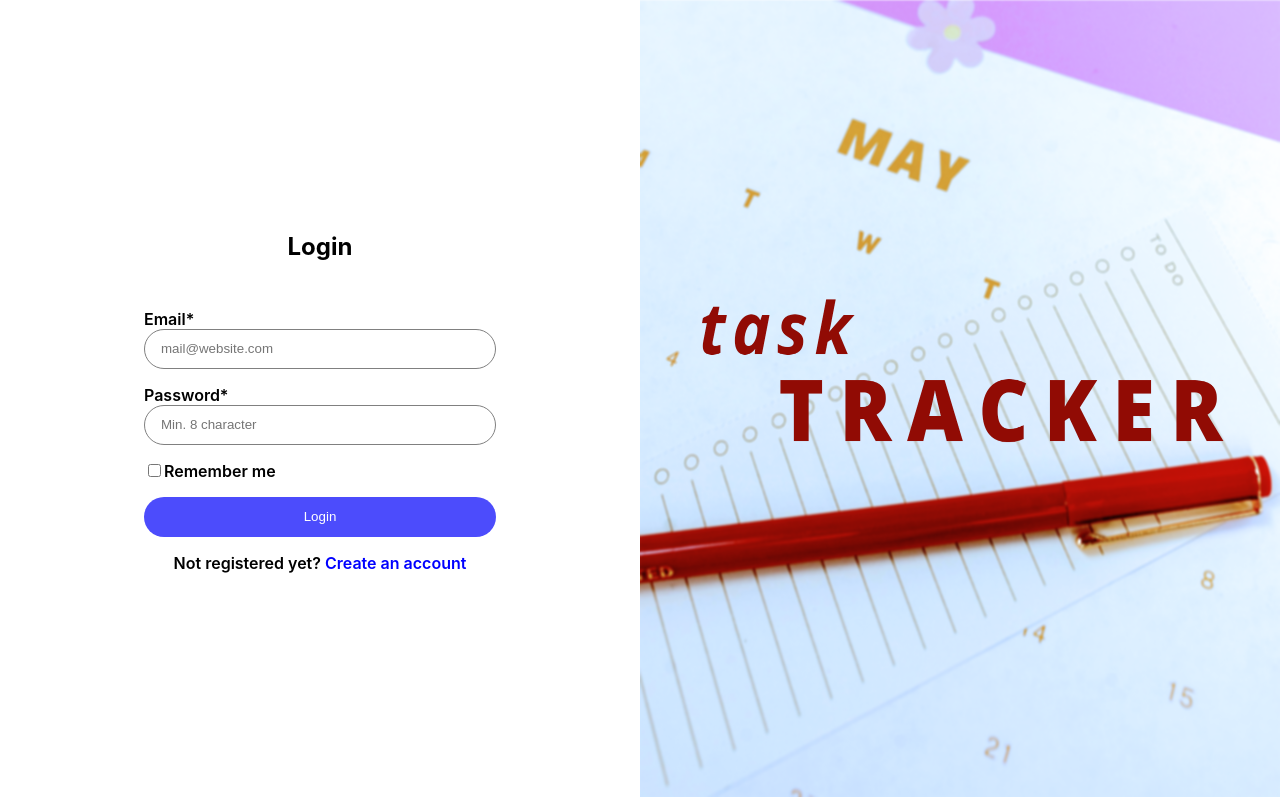
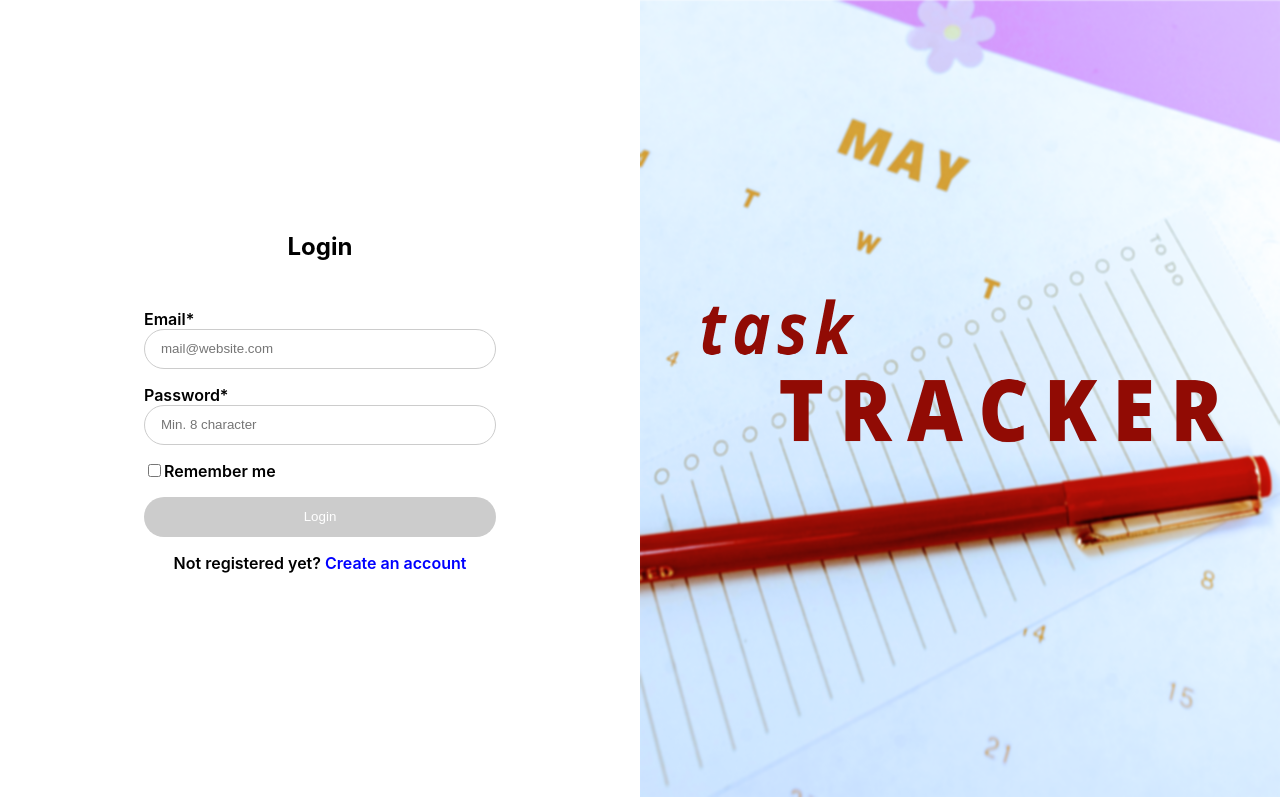
Before and after one commit to PayalSasmal10/ToDo-FullStack, a React (Create React App) app in the folder todo-project/todo-ui/: page / in a window 1280 px wide. Built offline with nearby package versions, Linux system fonts and the light colour scheme.

Commit message:
Login page dynamic styling and logic done

```diff
--- a/todo-project/todo-ui/src/components/login/login.js
+++ b/todo-project/todo-ui/src/components/login/login.js
@@ -1,37 +1,64 @@
-import { useState } from 'react';
+import { useEffect, useState } from 'react';
 
 const Login = ({ loginSwitch, setLoginSwitch }) => {
   const [email, setEmail] = useState('');
   const [emailTouched, setEmailTouched] = useState(false);
   const [password, setPassword] = useState('');
+  const [passwordTouched, setPasswordTouched] = useState(false);
 
-  const emailValid = email.trim() !== '';
-  const emailInputIsValid = !emailValid && emailTouched;
+  // Email validation
+  const emailValid = email.trim() !== '' && email.includes('@');
+  const emailInputIsInvalid = !emailValid && emailTouched;
+  // Password validation
+  const passwordValid = password.trim() !== '' && password.length >= 8;
+  const passwordIsInvalid = !passwordValid && passwordTouched;
+
+  let formIsValid = false;
+
+  if (emailValid && passwordValid) {
+    formIsValid = true;
+  }
 
   // Input Handler
   const emailHandler = (event) => {
     setEmail(event.target.value);
   };
 
+  const passwordHandler = (e) => {
+    setPassword(e.target.value);
+  };
+
+  // Blur Handler
   const emailBlurHandler = () => {
     setEmailTouched(true);
   };
 
-  const passwordHandler = (e) => {
-    setPassword(e.target.value);
+  const passwordBlurHandler = () => {
+    setPasswordTouched(true);
   };
 
   // Submission Handler
   const loginHandler = (event) => {
     event.preventDefault();
-    console.log(email);
 
     setEmailTouched(true);
 
     if (!emailValid) {
       return;
     }
+    console.log(email);
+    setEmail('');
+    setEmailTouched(false);
   };
+
+  // Conditionally setting classname for making the form interactive via styling
+  const emailInputClass = emailInputIsInvalid
+    ? 'form-email invalid'
+    : 'form-email';
+
+  const passwordInputClass = passwordIsInvalid
+    ? 'form-pwd invalid'
+    : 'form-pwd';
 
   return (
     <>
@@ -46,7 +73,8 @@ const Login = ({ loginSwitch, setLoginSwitch }) => {
           placeholder="mail@website.com"
           value={email}
           onChange={emailHandler}
-          className="form-email"
+          onBlur={emailBlurHandler}
+          className={emailInputClass}
         />
         <br />
         <label htmlFor="password">Password*</label>
@@ -56,14 +84,15 @@ const Login = ({ loginSwitch, setLoginSwitch }) => {
           name="password"
           placeholder="Min. 8 character"
           value={password}
-          onChange={(e) => passwordHandler(e)}
-          className="form-pwd"
+          onChange={passwordHandler}
+          onBlur={passwordBlurHandler}
+          className={passwordInputClass}
         />
         <br />
         <input type="checkbox" name="remember" />
         <label htmlFor="remember">Remember me</label>
         <br />
-        <button type="submit" className="submitBtn">
+        <button type="submit" className="submitBtn" disabled={!formIsValid}>
           Login
         </button>
       </form>
--- a/todo-project/todo-ui/src/components/sign-up/sign-up.js
+++ b/todo-project/todo-ui/src/components/sign-up/sign-up.js
@@ -1,4 +1,4 @@
-import { useState } from 'react';
+import { useEffect, useState } from 'react';
 
 const SignUp = ({ loginSwitch, setLoginSwitch }) => {
   const [email, setEmail] = useState('');
@@ -8,6 +8,11 @@ const SignUp = ({ loginSwitch, setLoginSwitch }) => {
 
   const emailValid = email.trim() !== '';
   const emailInputIsValid = !emailValid && emailTouched;
+
+  useEffect(() => {
+    if (emailValid) {
+    }
+  }, [emailValid]);
 
   // Input Handler
   const emailHandler = (event) => {
--- a/todo-project/todo-ui/src/pages/login-page.scss
+++ b/todo-project/todo-ui/src/pages/login-page.scss
@@ -4,7 +4,7 @@
   outline: none;
   border-radius: 3rem;
   padding: 0 1rem;
-  border: 1px solid grey;
+  border: 1px solid #ccc;
   box-sizing: border-box;
   margin-bottom: 1rem;
 }
@@ -53,7 +53,15 @@
 
 .form-email:focus,
 .form-pwd:focus {
-  border: 2px solid grey;
+  border: 2px solid #ccc;
+}
+
+.form-email.invalid {
+  border: 2px solid rgb(207, 2, 2);
+}
+
+.form-pwd.invalid {
+  border: 2px solid rgb(207, 2, 2);
 }
 
 .submitBtn {
@@ -71,6 +79,13 @@
   background: blue;
 }
 
+button:disabled,
+button:disabled:hover,
+button:disabled:active {
+  background-color: #ccc;
+  cursor: not-allowed;
+}
+
 .span-switch {
   cursor: pointer;
   color: blue;
```
